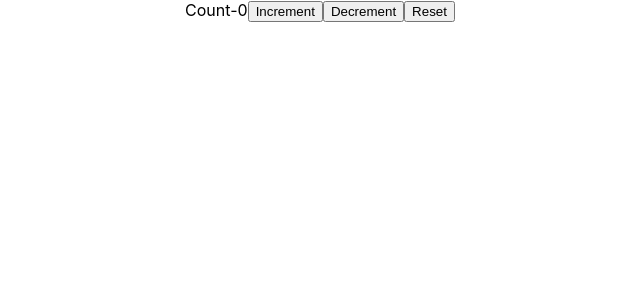
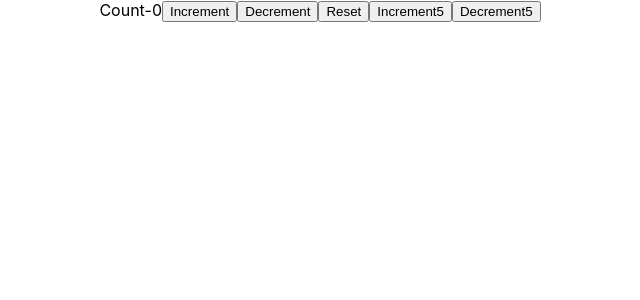
Before and after one commit to kiran226/hooks, a React (Create React App) app: page / in a window 1280 px wide. Shown: the top 300 px of the page, without its empty margins (320-960 px from the left). Built offline with nearby package versions, Linux system fonts and the light colour scheme.

Commit message:
useReducer hook, added multiple action types with payload

```diff
--- a/src/App.js
+++ b/src/App.js
@@ -1,6 +1,7 @@
 import React from 'react';
 import './App.css';
-import CounterOne from './components/CounterOne';
+import CounterTwo from './components/CounterTwo';
+// import CounterOne from './components/CounterOne';
 // import DataFetching from './DataFetching';
 // import ClassMouse from './components/ClassMouse';
 // import HookMouse from './components/HookMouse';
@@ -31,7 +32,8 @@
       {/* <IntervalClassCounter/> */}
       {/* <IntervalHookCounter/> */}
       {/* <DataFetching/> */}
-      <CounterOne/>
+      {/* <CounterOne/> */}
+      <CounterTwo/>
     </div>
   );
 }
--- a/src/components/CounterOne.js
+++ b/src/components/CounterOne.js
@@ -4,17 +4,17 @@
     switch(action){
         case 'increment':
             return state+1
+
         case 'decrement':
             return state-1
 
         case 'reset':
-            return intialState
+            return intialState;
 
         default :
             return state
     }
 }
-
 function CounterOne() {
     const[count,dispatch]=useReducer(reducer,intialState);
     return (
--- /dev/null
+++ b/src/components/CounterTwo.js
@@ -0,0 +1,38 @@
+import React,{useReducer} from 'react';
+const intialState=0;
+const reducer=(state,action)=>{
+    switch(action.type){
+        case 'increment':
+            return state+action.value
+
+        case 'decrement':
+            return state-action.value
+
+        case 'increment5':
+            return state+action.value
+
+        case 'decrement5':
+            return state-action.value
+
+        case 'reset':
+            return intialState;
+
+        default :
+            return state
+    }
+}
+function CounterTwo() {
+    const[count,dispatch]=useReducer(reducer,intialState);
+    return (
+        <div>
+        Count-{count}
+            <button onClick={()=>dispatch({type:'increment', value:1})}>Increment</button>
+            <button onClick={()=>dispatch({type:'decrement', value:1})}>Decrement</button>
+            <button onClick={()=>dispatch({type:'reset'})}>Reset</button>
+            <button onClick={()=>dispatch({type:'increment5', value:5})}>Increment5</button>
+            <button onClick={()=>dispatch({type:'decrement5', value:5})}>Decrement5</button>
+        </div>
+    )
+}
+
+export default CounterTwo
```
